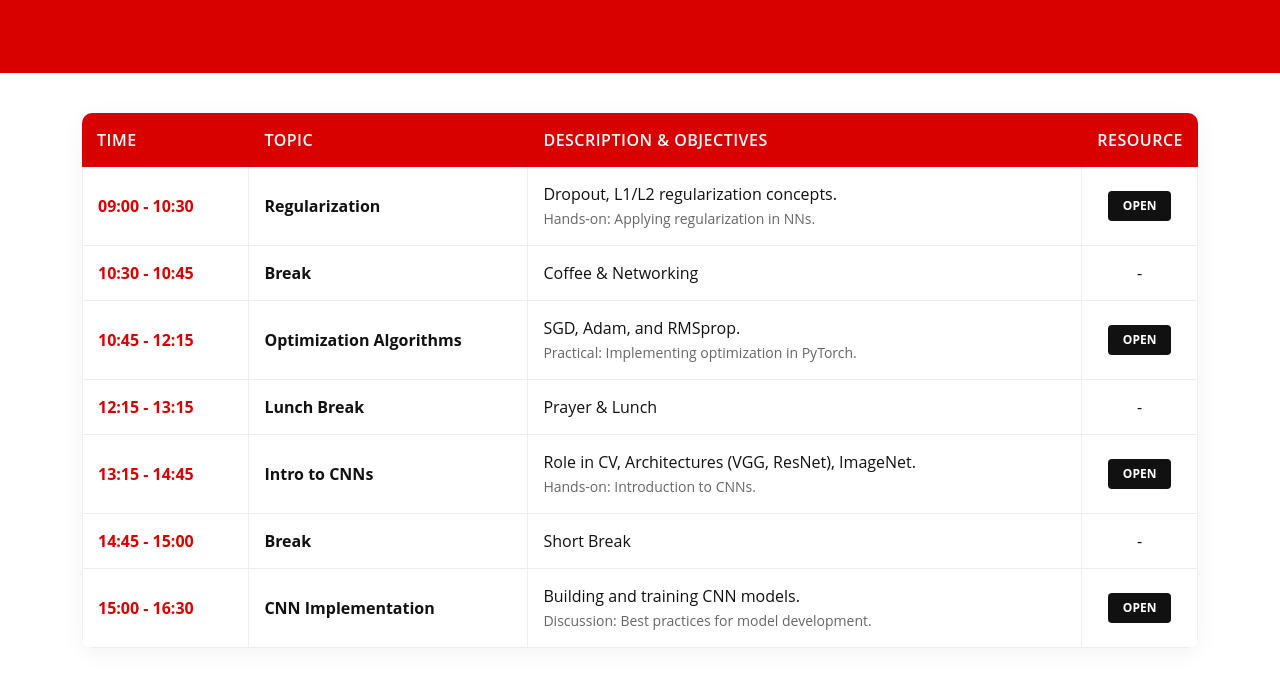
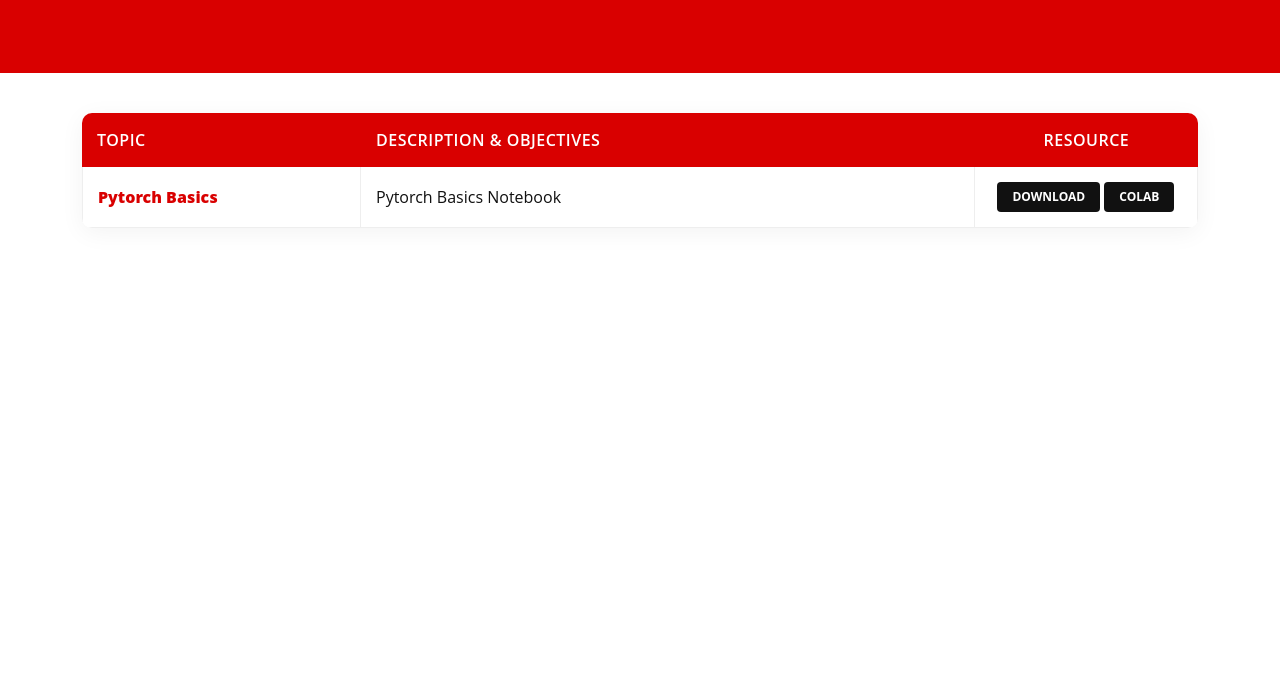
Before and after one commit to KAUST-Academy/ARAMCO_Training_2025_Intro_To_AI, a plain HTML site: page day2.html in a window 1280 px wide. Shown: the part 205-892 px from the top of the page. After the commit the page ends 800 px from the top, so only its background shows below. Drawn offline with Linux system fonts and the light colour scheme.

Commit message:
Add PyTorch basics notebook and update resources

```diff
--- a/day2.html
+++ b/day2.html
@@ -44,58 +44,21 @@
         <table class="custom-table">
           <thead>
             <tr>
-              <th scope="col" style="width: 15%">Time</th>
               <th scope="col" style="width: 25%">Topic</th>
               <th scope="col">Description & Objectives</th>
-              <th scope="col" style="width: 10%; text-align: center;">Resource</th>
+              <th scope="col" style="width: 20%; text-align: center;">Resource</th>
             </tr>
           </thead>
           <tbody>
             <tr>
-              <td>09:00 - 10:30</td>
-              <td><strong>Regularization</strong></td>
-              <td>Dropout, L1/L2 regularization concepts.<br><small style="color: #666">Hands-on: Applying
-                  regularization in NNs.</small></td>
-              <td class="text-center"><a href="#" class="table-btn">Open</a></td>
-            </tr>
-            <tr>
-              <td>10:30 - 10:45</td>
-              <td><strong>Break</strong></td>
-              <td>Coffee & Networking</td>
-              <td class="text-center">-</td>
-            </tr>
-            <tr>
-              <td>10:45 - 12:15</td>
-              <td><strong>Optimization Algorithms</strong></td>
-              <td>SGD, Adam, and RMSprop.<br><small style="color: #666">Practical: Implementing optimization in
-                  PyTorch.</small></td>
-              <td class="text-center"><a href="#" class="table-btn">Open</a></td>
-            </tr>
-            <tr>
-              <td>12:15 - 13:15</td>
-              <td><strong>Lunch Break</strong></td>
-              <td>Prayer & Lunch</td>
-              <td class="text-center">-</td>
-            </tr>
-            <tr>
-              <td>13:15 - 14:45</td>
-              <td><strong>Intro to CNNs</strong></td>
-              <td>Role in CV, Architectures (VGG, ResNet), ImageNet.<br><small style="color: #666">Hands-on:
-                  Introduction to CNNs.</small></td>
-              <td class="text-center"><a href="#" class="table-btn">Open</a></td>
-            </tr>
-            <tr>
-              <td>14:45 - 15:00</td>
-              <td><strong>Break</strong></td>
-              <td>Short Break</td>
-              <td class="text-center">-</td>
-            </tr>
-            <tr>
-              <td>15:00 - 16:30</td>
-              <td><strong>CNN Implementation</strong></td>
-              <td>Building and training CNN models.<br><small style="color: #666">Discussion: Best practices for model
-                  development.</small></td>
-              <td class="text-center"><a href="#" class="table-btn">Open</a></td>
+              <td><strong>Pytorch Basics</strong></td>
+              <td>Pytorch Basics Notebook<br></td>
+              <td class="text-center">
+                <a href="https://github.com/KAUST-Academy/ARAMCO_Training_2025_Intro_To_AI/raw/main/Labs/Day_2/Pytorch_Basics.ipynb"
+                  class="table-btn" download>Download</a>
+                <a href="https://colab.research.google.com/github/KAUST-Academy/ARAMCO_Training_2025_Intro_To_AI/blob/main/Labs/Day_2/Pytorch_Basics.ipynb"
+                  class="table-btn">Colab</a>
+              </td>
             </tr>
           </tbody>
         </table>
```
Also changed, not shown: 3 other files.
